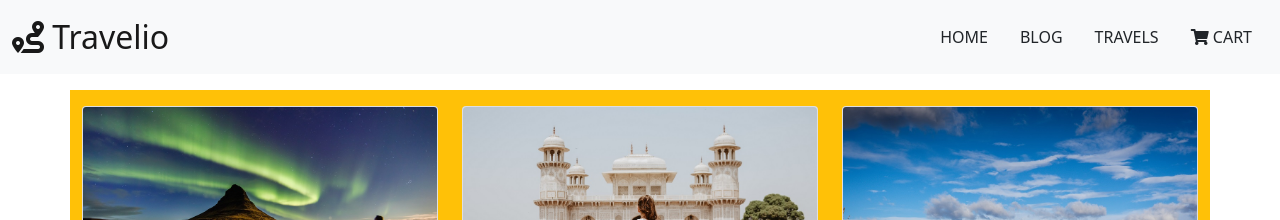
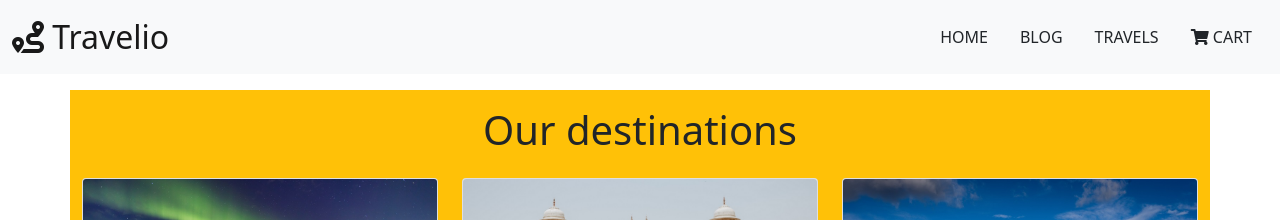
Before and after one commit to nat-oku/FE21-CR6-Natalia, an Angular app in the folder TravelAgency/: page /travels in a window 1280 px wide. Shown: the top 220 px of the page. Built offline with nearby package versions, Linux system fonts and the light colour scheme.

Commit message:
add headline to file

```diff
--- a/TravelAgency/src/app/travels/travels.component.html
+++ b/TravelAgency/src/app/travels/travels.component.html
@@ -1,4 +1,5 @@
 <div class="container bg-warning mt-3 mb-3 pt-3 pb-3">
+  <h1 class="text-center pb-3">Our destinations</h1>
   <div class="row row-cols-1 row-cols-md-2 row-cols-lg-3 g-4 card-group">
     <div class="col" *ngFor="let destination of destinations" (click)="addToCart(destination)">
       <div class="card">
```
